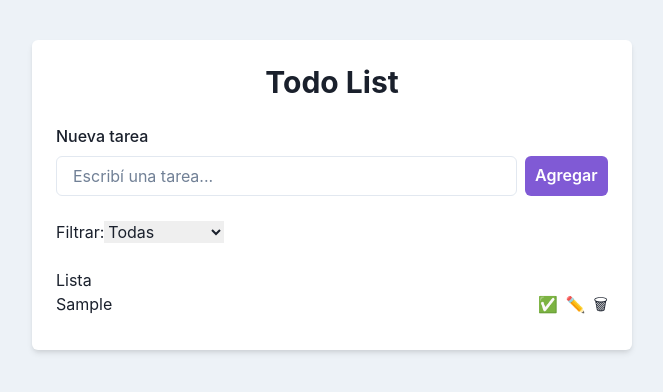
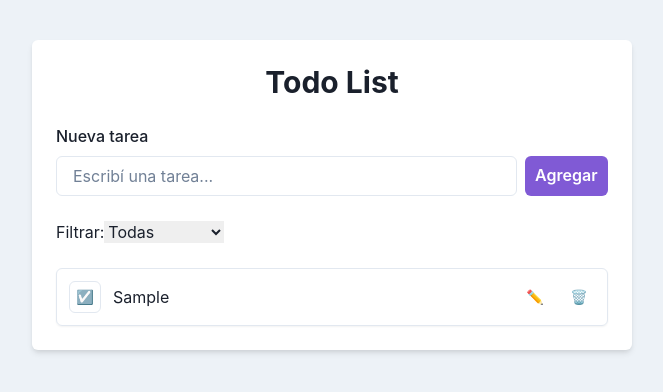
Before and after one commit to PriscilaRosales/react-todo-list, a React (Vite) app: page / in a window 1280 px wide. Both pictures are taken after typing "Sample" into the empty fields and a click on the button "Agregar". Shown: the top 392 px of the page, without its empty margins (308-971 px from the left). Built offline with nearby package versions, Linux system fonts and the light colour scheme.

Commit message:
UI con Chakra: layout, edición de tareas y modal de eliminación

```diff
--- a/src/components/Todo.jsx
+++ b/src/components/Todo.jsx
@@ -1,121 +1,126 @@
-import { useEffect, useState } from "react";
+import { useEffect, useRef, useState } from "react";
+import {
+  Box,
+  HStack,
+  IconButton,
+  Input,
+  Text,
+  Spacer,
+} from "@chakra-ui/react";
 
-export default function Todo({ todo, onToggleTodo, onDeleteTodo, onEditTodo }) {
+function Todo({ todo, onToggleTodo, onDeleteTodo, onEditTodo }) {
   const [isEditing, setIsEditing] = useState(false);
   const [editText, setEditText] = useState(todo.text);
-  const [error, setError] = useState("");
 
-  useEffect(() => {
-    setEditText(todo.text);
-  }, [todo.text]);
+  const inputRef = useRef(null);
 
-  const startEdit = () => {
-    setIsEditing(true);
-    setError("");
-    setEditText(todo.text);
+useEffect(() => {
+  if (isEditing) {
+    inputRef.current?.focus();
+    inputRef.current?.select();
+  }
+}, [isEditing]);
+
+
+  const handleSave = () => {
+    const trimmed = editText.trim();
+    if (trimmed.length < 3) return; // mínimo simple (después lo hacemos con mensaje si querés)
+    onEditTodo(todo.id, trimmed);
+    setIsEditing(false);
   };
 
-  const cancelEdit = () => {
-    setIsEditing(false);
-    setError("");
-    setEditText(todo.text);
-  };
+  const handleCancel = () => {
+  setEditText(todo.text);
+  setIsEditing(false);
+};
 
-  const saveEdit = () => {
-    const trimmed = editText.trim();
-
-    if (trimmed.length === 0) {
-      setError("La tarea no puede estar vacía.");
-      return;
-    }
-    if (trimmed.length < 2) {
-      setError("Escribí al menos 2 caracteres.");
-      return;
-    }
-
-    onEditTodo(todo.id, trimmed);
-    setIsEditing(false);
-    setError("");
-  };
-
-  const handleKeyDown = (e) => {
-    if (e.key === "Enter") saveEdit();
-    if (e.key === "Escape") cancelEdit();
-  };
 
   return (
-    <li
-      style={{
-        display: "flex",
-        alignItems: "center",
-        gap: "12px",
-        marginBottom: "10px",
-      }}
+    <Box
+      p={3}
+      borderWidth="1px"
+      borderRadius="md"
+      boxShadow="sm"
+      _hover={{ boxShadow: "md" }}
     >
-      <div style={{ flex: 1 }}>
-        {!isEditing ? (
-          <span
-            style={{
-              display: "block",
-              textDecoration: todo.completed ? "line-through" : "none",
-              opacity: todo.completed ? 0.7 : 1,
-            }}
+      <HStack spacing={3} align="center">
+        <IconButton
+          aria-label="Completar"
+          onClick={() => onToggleTodo(todo.id)}
+          size="sm"
+          variant={todo.completed ? "solid" : "outline"}
+          colorScheme={todo.completed ? "green" : "gray"}
+          icon={<span>{todo.completed ? "✅" : "☑️"}</span>}
+        />
+
+        {isEditing ? (
+          <Input
+  ref={inputRef}
+  value={editText}
+  onChange={(e) => setEditText(e.target.value)}
+  size="sm"
+  onKeyDown={(e) => {
+    if (e.key === "Enter") handleSave();
+    if (e.key === "Escape") handleCancel();
+  }}
+/>
+
+        ) : (
+          <Text
+            flex="1"
+            textDecoration={todo.completed ? "line-through" : "none"}
+            color={todo.completed ? "gray.500" : "gray.800"}
           >
             {todo.text}
-          </span>
-        ) : (
-          <>
-            <input
-              type="text"
-              value={editText}
-              onChange={(e) => setEditText(e.target.value)}
-              onKeyDown={handleKeyDown}
-              autoFocus
-              style={{ width: "100%" }}
-            />
-            {error && (
-              <small style={{ display: "block", marginTop: "4px" }}>
-                {error}
-              </small>
-            )}
-          </>
-        )}
-      </div>
-
-      <div style={{ display: "flex", gap: "8px" }}>
-        <button
-          type="button"
-          onClick={() => onToggleTodo(todo.id)}
-          title="Completar"
-          disabled={isEditing}
-        >
-          {todo.completed ? "☑️" : "✅"}
-        </button>
-
-        {!isEditing ? (
-          <button type="button" onClick={startEdit} title="Editar">
-            ✏️
-          </button>
-        ) : (
-          <>
-            <button type="button" onClick={saveEdit} title="Guardar">
-              💾
-            </button>
-            <button type="button" onClick={cancelEdit} title="Cancelar">
-              ✖️
-            </button>
-          </>
+          </Text>
         )}
 
-        <button
-         type="button"
-         onClick={() => onDeleteTodo(todo)}
-         title="Eliminar"
-         disabled={isEditing}
-     >
-  🗑
-</button>
-      </div>
-    </li>
+        <Spacer />
+
+        {isEditing ? (
+  <>
+    <IconButton
+      aria-label="Guardar"
+      size="sm"
+      colorScheme="green"
+      onClick={handleSave}
+      icon={<span>✅</span>}
+    />
+    <IconButton
+      aria-label="Cancelar"
+      size="sm"
+      variant="ghost"
+      onClick={handleCancel}
+      icon={<span>❌</span>}
+    />
+  </>
+) : (
+  <IconButton
+    aria-label="Editar"
+    size="sm"
+    variant="ghost"
+    onClick={() => {
+      setEditText(todo.text); // por si cambió desde afuera
+      setIsEditing(true);
+    }}
+    icon={<span>✏️</span>}
+  />
+)}
+
+
+        {!isEditing && (
+  <IconButton
+    aria-label="Eliminar"
+    size="sm"
+    variant="ghost"
+    colorScheme="red"
+    onClick={() => onDeleteTodo(todo)}
+    icon={<span>🗑️</span>}
+  />
+)}
+      </HStack>
+    </Box>
   );
 }
+
+export default Todo;
--- a/src/components/TodoList.jsx
+++ b/src/components/TodoList.jsx
@@ -1,19 +1,9 @@
+import { VStack } from "@chakra-ui/react";
 import Todo from "./Todo.jsx";
 
-export default function TodoList({ todos, onToggleTodo, onDeleteTodo, onEditTodo }) {
-  if (!todos || todos.length === 0) {
+function TodoList({ todos, onToggleTodo, onDeleteTodo, onEditTodo }) {
   return (
-      <div>
-        <h2>Lista</h2>
-        <p>No hay tareas todavía.</p>
-      </div>
-    );
-  }
-
-  return (
-    <div>
-      <h2>Lista</h2>
-      <ul>
+    <VStack spacing={3} align="stretch">
       {todos.map((todo) => (
         <Todo
           key={todo.id}
@@ -23,7 +13,8 @@ export default function TodoList({ todos, onToggleTodo, onDeleteTodo, onEditTodo
           onEditTodo={onEditTodo}
         />
       ))}
-      </ul>
-    </div>
+    </VStack>
   );
 }
+
+export default TodoList;
```
Lines whose indentation alone changed are shown as unchanged.
